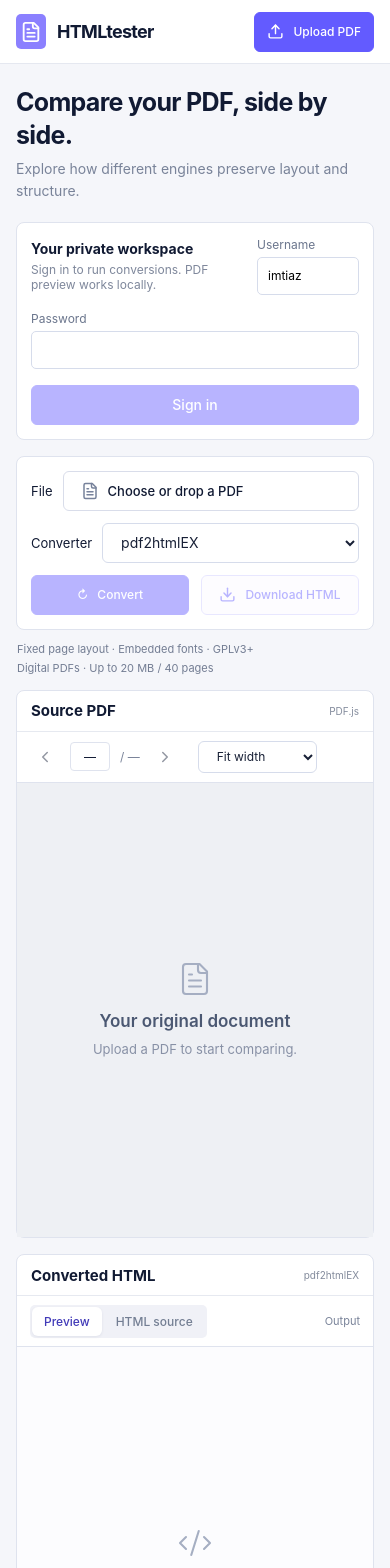
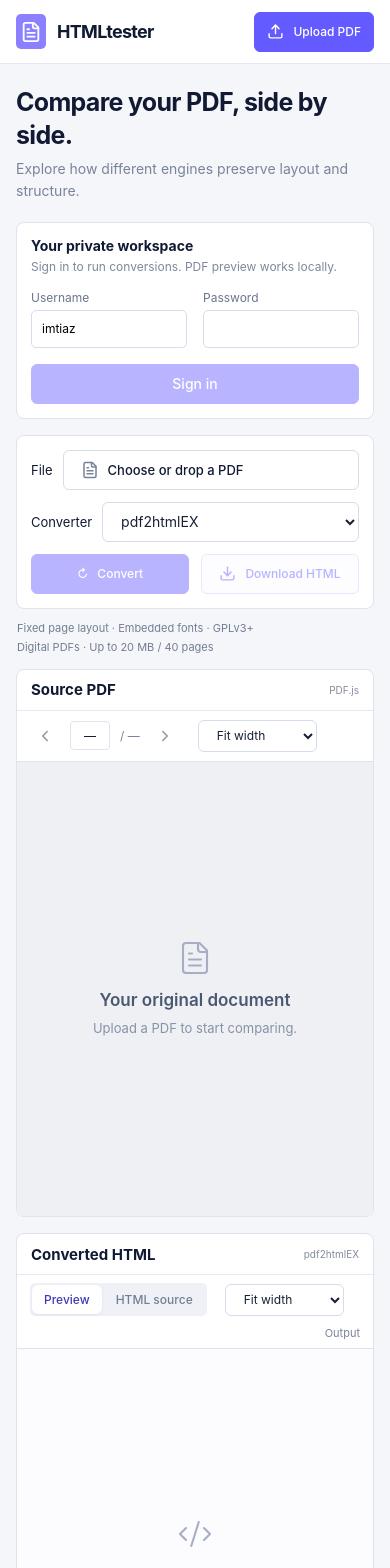
Before and after one commit to imtiazindia/HTMLtester, a React (Vite) app: page / in a window 390 px wide. Shown: the top 1568 px of the page. Built offline with nearby package versions, Linux system fonts and the light colour scheme.

Commit message:
Polish comparison zoom and verify desktop and mobile previews

```diff
--- a/index.html
+++ b/index.html
@@ -1 +1 @@
-<!doctype html><html lang="en"><head><meta charset="UTF-8"/><meta name="viewport" content="width=device-width, initial-scale=1.0"/><meta name="theme-color" content="#635bff"/><title>HTMLtester · PDF comparison workspace</title></head><body><div id="root"></div><script type="module" src="/src/main.tsx"></script></body></html>
+<!doctype html><html lang="en"><head><meta charset="UTF-8"/><meta name="viewport" content="width=device-width, initial-scale=1.0"/><meta name="theme-color" content="#635bff"/><link rel="icon" type="image/svg+xml" href="/favicon.svg"/><title>HTMLtester · PDF comparison workspace</title></head><body><div id="root"></div><script type="module" src="/src/main.tsx"></script></body></html>
--- a/src/HtmlPane.tsx
+++ b/src/HtmlPane.tsx
@@ -1,19 +1,29 @@
-import { useMemo, useState } from 'react';
+import { useEffect, useMemo, useRef, useState } from 'react';
 import DOMPurify from 'dompurify';
 import { Code2 } from 'lucide-react';
 import type { Job } from './api';
 
 export default function HtmlPane({ html, job, engine }: { html: string; job?: Job; engine: string }) {
   const [mode, setMode] = useState('preview');
+  const [zoom, setZoom] = useState('fit');
+  const [width, setWidth] = useState(700);
+  const host = useRef<HTMLDivElement>(null);
+  useEffect(() => {
+    const observer = new ResizeObserver(entries => setWidth(entries[0].contentRect.width));
+    if (host.current) observer.observe(host.current);
+    return () => observer.disconnect();
+  }, []);
   const preview = useMemo(() => {
     if (!html) return '';
     const clean = DOMPurify.sanitize(html, { WHOLE_DOCUMENT: true, ADD_TAGS: ['style'], FORBID_TAGS: ['script','iframe','object','embed','form','base','meta','link'], FORBID_ATTR: ['srcset'] });
     const policy = `<meta http-equiv="Content-Security-Policy" content="default-src 'none'; img-src data: blob:; style-src 'unsafe-inline'; font-src data:;">`;
+    const originalWidth = Number(html.match(/\.w[0-9a-f]+\s*\{\s*width:\s*([\d.]+)px/i)?.[1]) || 800;
+    const scale = zoom === 'fit' ? engine === 'pdf2htmlEX' ? Math.max(.1,(width-32)/originalWidth) : 1 : Number(zoom);
     const fix = engine === 'pdf2htmlEX' ? '<style>#sidebar{display:none!important}#page-container{position:static!important;overflow:visible!important;background:#fff!important}.pf,.pc{display:block!important}.pf{margin:12px auto!important}</style>' : '<style>body{margin:24px;color:#182036;font-family:Georgia,serif;line-height:1.55}img{max-width:100%;height:auto}table{border-collapse:collapse;max-width:100%}td,th{border:1px solid #ccd0da;padding:6px}pre{white-space:pre-wrap}</style>';
-    return clean.replace(/<head[^>]*>/i, '<head>'+policy+fix);
-  }, [html, engine]);
+    return clean.replace(/<head[^>]*>/i, '<head>'+policy+fix+`<style>body{zoom:${scale}}</style>`);
+  }, [html, engine, width, zoom]);
   return <section className="pane" aria-label="Converted HTML"><div className="pane-title"><h2>Converted HTML</h2><span>{engine === 'opendataloader' ? 'OpenDataLoader' : engine === 'docling' ? 'Docling' : engine}</span></div>
-    <div className="pane-toolbar"><div className="view-toggle" aria-label="HTML view"><button aria-pressed={mode==='preview'} onClick={() => setMode('preview')}>Preview</button><button aria-pressed={mode==='source'} onClick={() => setMode('source')}>HTML source</button></div><span className="muted output-meta">{job?.status==='complete' ? `${job.seconds}s · ${((job.bytes||0)/1024).toFixed(0)} KB` : 'Output'}</span></div>
-    <div className="html-content">{html ? mode==='preview' ? <iframe title="Converted HTML preview" sandbox="" srcDoc={preview}/> : <pre tabIndex={0} aria-label="HTML source code">{html}</pre> : <div className="empty"><Code2 size={36}/><h3>{job?.status==='running' || job?.status==='queued' ? 'Converting your document…' : job?.status==='failed' ? 'Conversion couldn’t finish' : 'A new perspective on your PDF'}</h3><p>{job?.status==='running' || job?.status==='queued' ? 'The first run can take a few minutes. You can keep viewing the original.' : job?.error || 'Choose an engine, then select Convert.'}</p></div>}</div>
+    <div className="pane-toolbar"><div className="view-toggle" aria-label="HTML view"><button aria-pressed={mode==='preview'} onClick={() => setMode('preview')}>Preview</button><button aria-pressed={mode==='source'} onClick={() => setMode('source')}>HTML source</button></div><select aria-label="HTML zoom" value={zoom} onChange={e=>setZoom(e.target.value)}><option value="fit">Fit width</option><option value="0.75">75%</option><option value="1">100%</option><option value="1.25">125%</option></select><span className="muted output-meta">{job?.status==='complete' ? `${job.seconds}s · ${((job.bytes||0)/1024).toFixed(0)} KB` : 'Output'}</span></div>
+    <div className="html-content" ref={host}>{html ? mode==='preview' ? <iframe title="Converted HTML preview" sandbox="" srcDoc={preview}/> : <pre tabIndex={0} aria-label="HTML source code">{html}</pre> : <div className="empty"><Code2 size={36}/><h3>{job?.status==='running' || job?.status==='queued' ? 'Converting your document…' : job?.status==='failed' ? 'Conversion couldn’t finish' : 'A new perspective on your PDF'}</h3><p>{job?.status==='running' || job?.status==='queued' ? 'The first run can take a few minutes. You can keep viewing the original.' : job?.error || 'Choose an engine, then select Convert.'}</p></div>}</div>
   </section>;
 }
```
Also changed, not shown: public/favicon.svg (added), src/styles.css, 1 other file (tests, documents, lock files or other folders).
